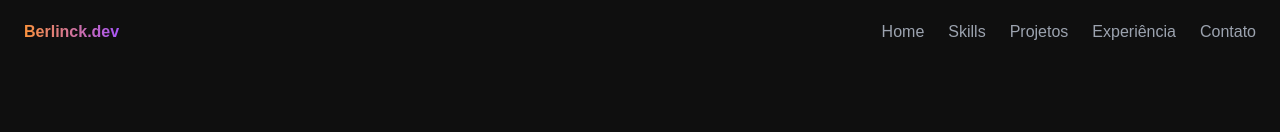
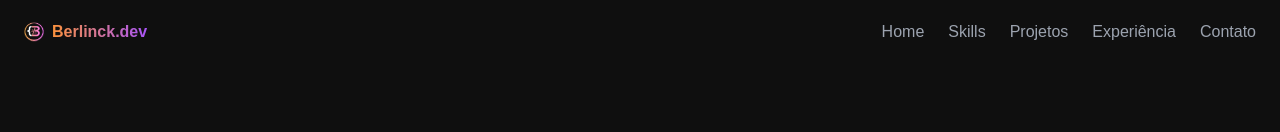
Before and after one commit to Victornck/portfolio-pessoal, a React (Vite) app: page / in a window 1280 px wide. Shown: the top 132 px of the page. Built offline with nearby package versions, Linux system fonts and the light colour scheme.

Commit message:
style: update logo image and add it to navbar

```diff
--- a/index.html
+++ b/index.html
@@ -2,7 +2,7 @@
 <html lang="en">
   <head>
     <meta charset="UTF-8" />
-    <link rel="icon" type="image/svg+xml" href="/vite.svg" />
+    <link rel="icon" type="image/svg+xml" href="/logo.png" />
     <meta name="viewport" content="width=device-width, initial-scale=1.0" />
     <title>Victor Berlinck | Portfolio</title>
   </head>
--- a/src/Pages/Navbar.tsx
+++ b/src/Pages/Navbar.tsx
@@ -32,7 +32,8 @@ function Navbar() {
       <div className="max-w-7xl mx-auto px-6 h-full flex justify-between items-center">
 
   {/* LOGO / NOME */}
-  <div className="flex flex-col leading-tight">
+  <div className="flex space-x-2 leading-tight">
+    <img className="w-5 h-5" src="/logo.png" alt="logo" />
     <span className="bg-gradient-to-r from-orange-400 to-purple-500 bg-clip-text text-transparent font-bold">
       Berlinck.dev
     </span>
```
Also changed, not shown: public/logo.png (added).
